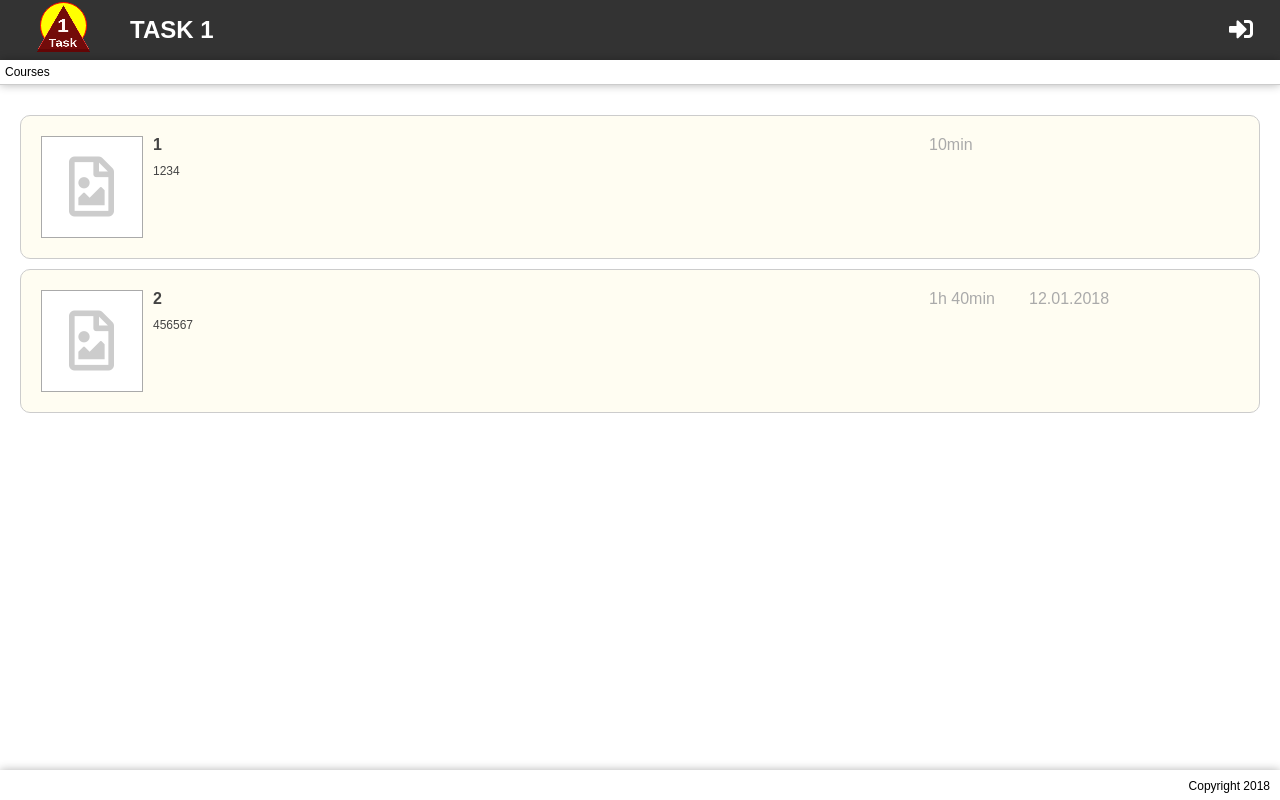
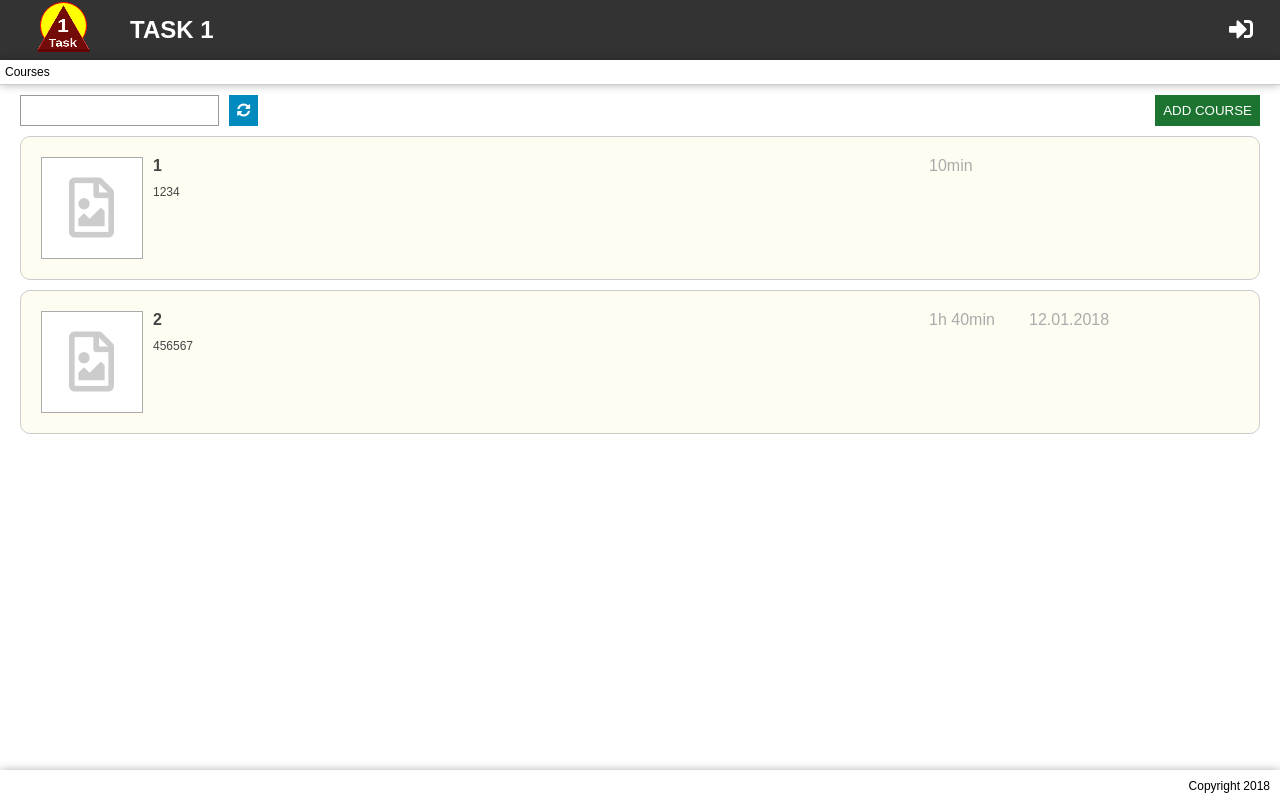
Before and after one commit to Vicktoryan/angular2, an Angular app: page /course-list in a window 1280 px wide. Built offline with nearby package versions, Linux system fonts and the light colour scheme.

Commit message:
update project

```diff
--- a/src/app/pages/lists/course-list/course-list.component.html
+++ b/src/app/pages/lists/course-list/course-list.component.html
@@ -1,3 +1,7 @@
+<div class="filter">
+  <app-filter-list></app-filter-list>
+  <button class="green">Add course</button>
+</div>
 <div class="content">
   <app-item-course-list *ngFor="let item of items" [item]="item"></app-item-course-list>
 </div>
--- a/src/app/pages/lists/course-list/course-list.component.scss
+++ b/src/app/pages/lists/course-list/course-list.component.scss
@@ -1,3 +1,14 @@
 .content {
-  padding: 20px;
+  padding: 0 20px;
 }
+
+.filter {
+  display: flex;
+  flex-direction: row;
+  padding: 10px 20px 0 20px;
+  .green {
+    position: absolute;
+    right: 20px;
+  }
+
+}
--- a/src/app/pages/lists/filter-list/filter-list.component.html
+++ b/src/app/pages/lists/filter-list/filter-list.component.html
@@ -1,3 +1,6 @@
-<p>
-  filter-list works!
-</p>
+<div>
+  <input type="text">
+  <button class="blue">
+    <i class="fas fa-sync-alt"></i>
+  </button>
+</div>
--- a/src/app/pages/lists/filter-list/filter-list.component.scss
+++ b/src/app/pages/lists/filter-list/filter-list.component.scss
@@ -0,0 +1,3 @@
+.blue {
+  margin-left: 10px;
+}
--- a/src/styles.scss
+++ b/src/styles.scss
@@ -32,13 +32,20 @@ button {
       background: #b6000b;
     }
   }
+  &.blue {
+    background: #008abe;
+    color: #fff;
+    &:hover {
+      background: #005883;
+    }
+  }
   &.disabled {
     background: #a1a1a1;
   }
 }
 
 input {
-  padding: 8px 10px 8px 10px;
+  padding: 7px 10px 7px 10px;
   border: 1px solid #999;
   &:focus {
     border-color: #00a8e6;
```
